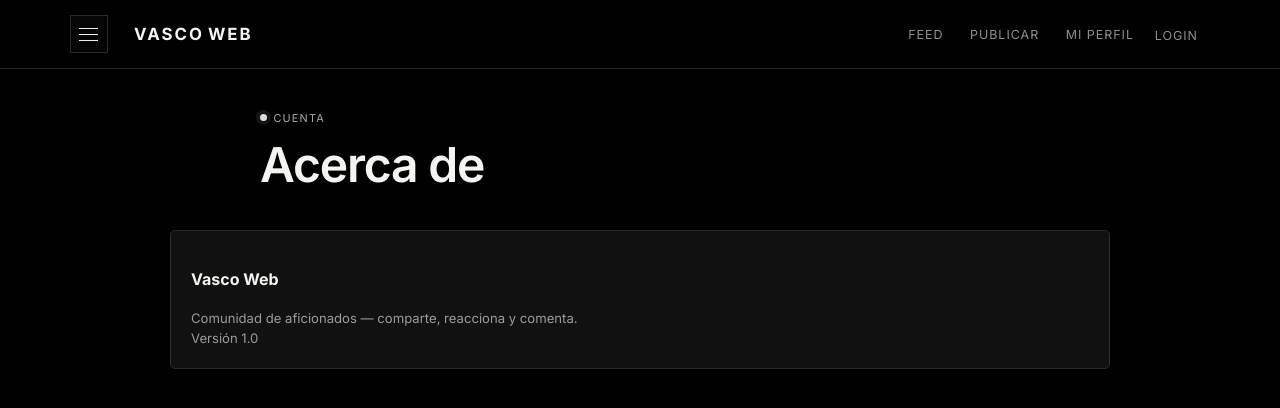
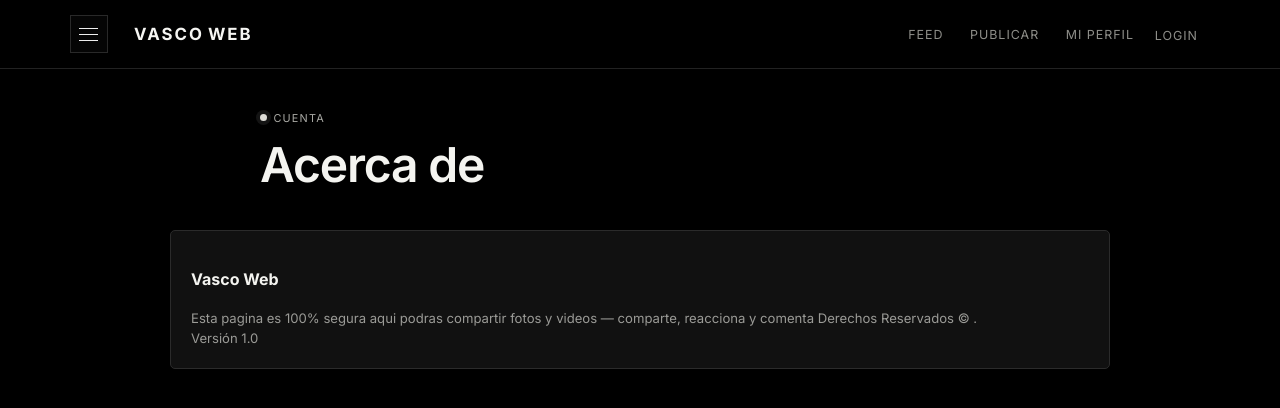
Before and after one commit to adolfo57chavez8-dot/vasco-web, a Next.js app: page /settings/about in a window 1280 px wide. Shown: the top 408 px of the page. Built offline with nearby package versions, Linux system fonts and the light colour scheme; no server answers.

Commit message:
Actualiza perfil y textos

```diff
--- a/app/profile/page.js
+++ b/app/profile/page.js
@@ -161,7 +161,7 @@ function ProfilePageInner() {
   if (!profile) {
     return (
       <div className="state-block">
-        <div className="state-title">Inicia sesión para ver tu perfil</div>
+        <div className="state-title">Inicia sesión para ver tu perfil y para poder ver las publicaciones de este usuario</div>
         <p><a href="/login">Ir a iniciar sesión</a></p>
       </div>
     );
--- a/app/settings/about/page.js
+++ b/app/settings/about/page.js
@@ -8,7 +8,7 @@ export default function AboutPage() {
 
       <div className="card" style={{ padding: '1.25rem' }}>
         <p><strong>Vasco Web</strong></p>
-        <p className="hint-text">Comunidad de aficionados — comparte, reacciona y comenta.</p>
+        <p className="hint-text">Esta pagina es 100% segura aqui podras compartir fotos y videos  — comparte, reacciona y comenta  Derechos Reservados © .</p>
         <p className="hint-text">Versión 1.0</p>
       </div>
     </div>
```
